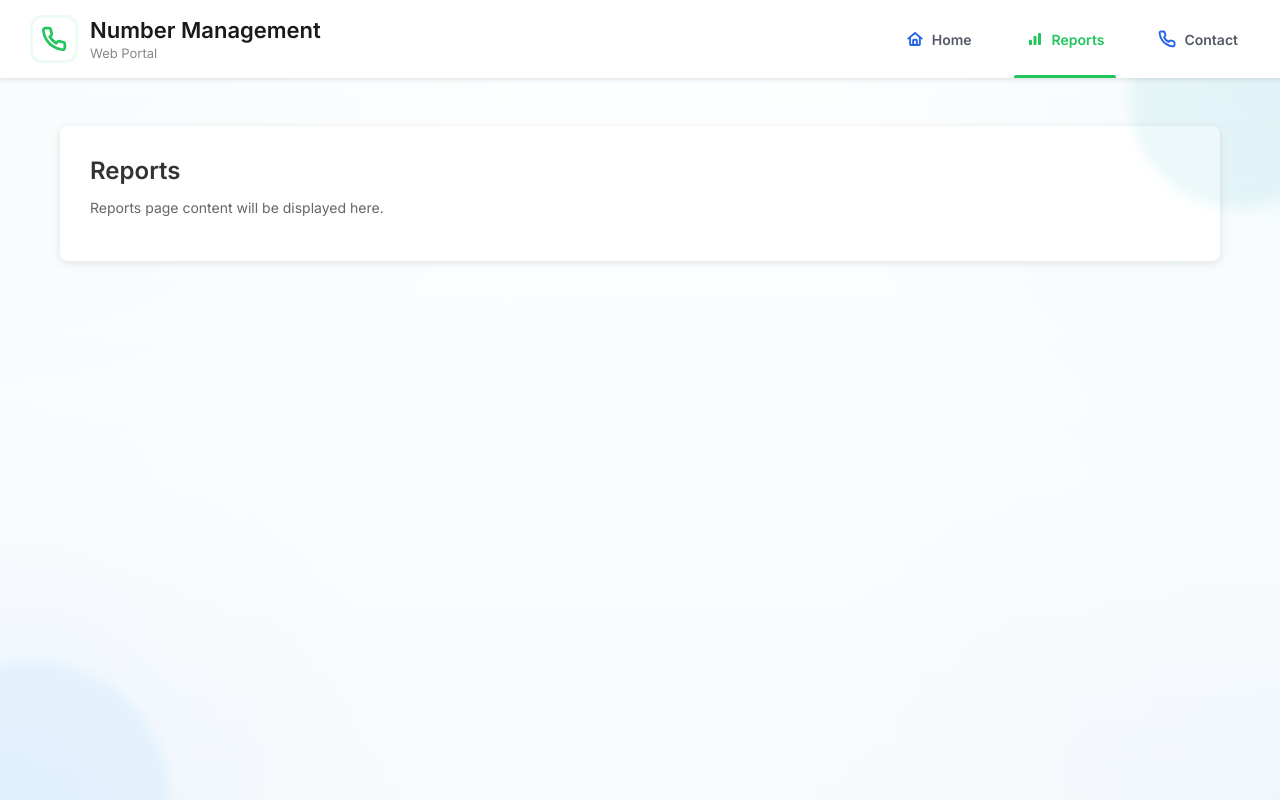
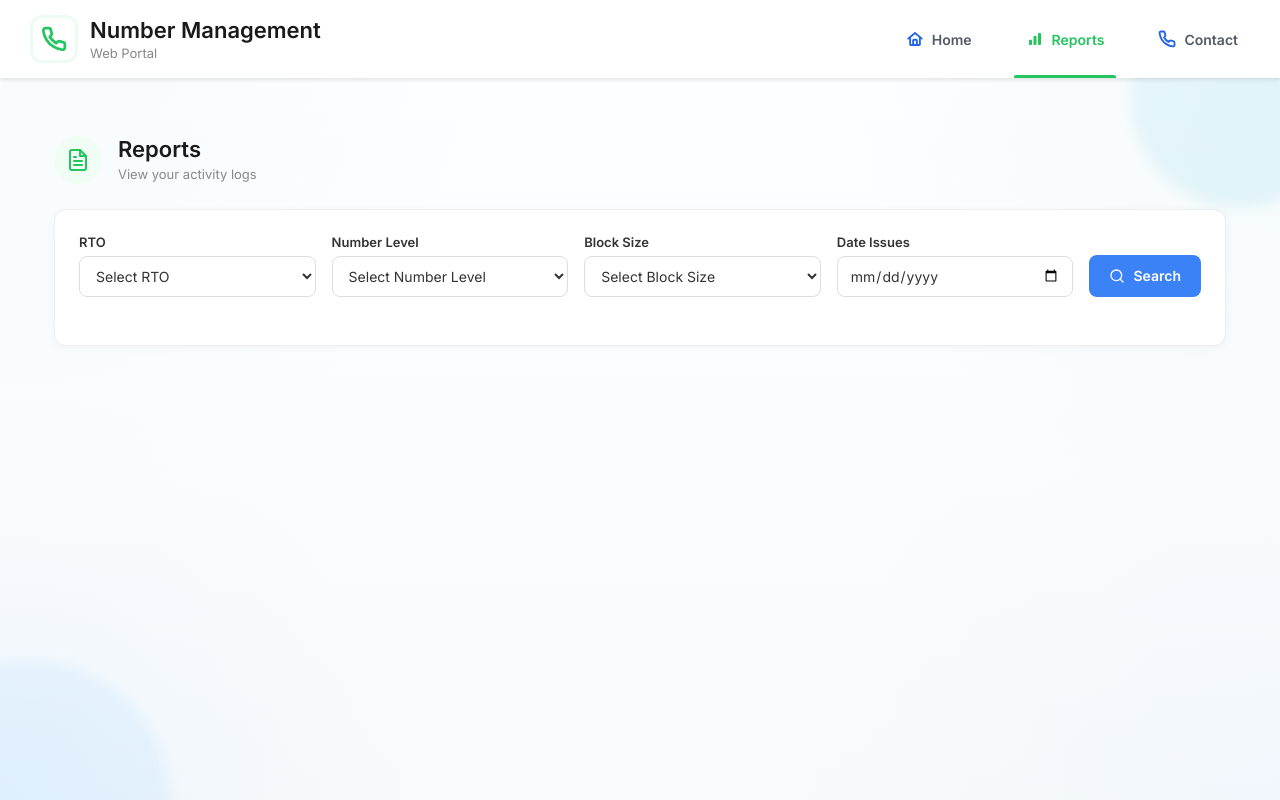
Before and after one commit to nehansasandani/Number_managment, an Angular app: page /reports in a window 1280 px wide. Built offline with nearby package versions, Linux system fonts and the light colour scheme.

Commit message:
Implement Report Page

```diff
--- a/src/app/pages/reports/reports.component.css
+++ b/src/app/pages/reports/reports.component.css
@@ -1,22 +1,181 @@
-.reports-container {
-  max-width: 1200px;
+.reports-page {
+  padding: 30px;
+  max-width: 1400px;
   margin: 0 auto;
-  padding: 20px;
+}
+
+.page-header {
+  display: flex;
+  align-items: center;
+  gap: 16px;
+  margin-bottom: 24px;
+}
+
+.page-icon {
+  display: flex;
+  align-items: center;
+  justify-content: center;
+  width: 48px;
+  height: 48px;
+  background-color: #f0fdf4;
+  border-radius: 50%;
+  color: #22C55E;
+}
+
+.page-icon svg {
+  width: 24px;
+  height: 24px;
+}
+
+.page-header h1 {
+  font-size: 22px;
+  font-weight: 700;
+  color: #1a1a1a;
+  margin: 0;
+}
+
+.page-header p {
+  font-size: 13px;
+  color: #888;
+  margin: 2px 0 0;
 }
 
 .reports-card {
-  background-color: white;
-  border-radius: 8px;
-  padding: 30px;
-  box-shadow: 0 2px 8px rgba(0, 0, 0, 0.1);
+  background: white;
+  border: 1px solid #eee;
+  border-radius: 12px;
+  padding: 24px;
+  box-shadow: 0 2px 8px rgba(0, 0, 0, 0.04);
 }
 
-.reports-card h2 {
-  color: #333;
-  margin-top: 0;
+.filters-row {
+  display: flex;
+  align-items: flex-end;
+  gap: 16px;
+  margin-bottom: 24px;
+  flex-wrap: wrap;
 }
 
-.reports-card p {
-  color: #666;
+.filter-group {
+  display: flex;
+  flex-direction: column;
+  gap: 6px;
+  flex: 1;
+  min-width: 160px;
+}
+
+.filter-group label {
+  font-size: 13px;
+  font-weight: 600;
+  color: #333;
+}
+
+.filter-group select,
+.filter-group input {
+  padding: 10px 12px;
+  border: 1px solid #ddd;
+  border-radius: 8px;
   font-size: 14px;
+  color: #333;
+  background: white;
 }
+
+.search-btn {
+  display: flex;
+  align-items: center;
+  gap: 8px;
+  background-color: #3B82F6;
+  color: white;
+  border: none;
+  padding: 10px 20px;
+  border-radius: 8px;
+  font-size: 14px;
+  font-weight: 600;
+  cursor: pointer;
+  white-space: nowrap;
+  height: 42px;
+}
+
+.search-btn:hover {
+  background-color: #2563EB;
+}
+
+.state-message {
+  text-align: center;
+  padding: 40px 0;
+  font-size: 14px;
+  color: #888;
+}
+
+.state-message.error {
+  color: #dc2626;
+}
+
+.reports-table {
+  width: 100%;
+  border-collapse: collapse;
+}
+
+.reports-table thead tr {
+  background-color: #eef2ff;
+}
+
+.reports-table th {
+  text-align: left;
+  padding: 12px 16px;
+  font-size: 13px;
+  font-weight: 700;
+  color: #333;
+}
+
+.reports-table td {
+  padding: 14px 16px;
+  font-size: 14px;
+  color: #444;
+  border-bottom: 1px solid #f0f0f0;
+}
+
+.pagination-row {
+  display: flex;
+  justify-content: space-between;
+  align-items: center;
+  margin-top: 20px;
+  flex-wrap: wrap;
+  gap: 12px;
+}
+
+.entries-info {
+  font-size: 13px;
+  color: #888;
+}
+
+.pagination-controls {
+  display: flex;
+  gap: 6px;
+}
+
+.page-btn {
+  min-width: 32px;
+  height: 32px;
+  border: 1px solid #ddd;
+  background: white;
+  border-radius: 6px;
+  font-size: 13px;
+  color: #333;
+  cursor: pointer;
+}
+
+.page-btn:hover:not(:disabled) {
+  background-color: #f0f8ff;
+}
+
+.page-btn.active {
+  background-color: #3B82F6;
+  color: white;
+  border-color: #3B82F6;
+}
+
+.page-btn:disabled {
+  opacity: 0.4;
+  cursor: not-allowed;
+}
--- a/src/app/pages/reports/reports.component.html
+++ b/src/app/pages/reports/reports.component.html
@@ -1,6 +1,104 @@
-<div class="reports-container">
+<div class="reports-page">
+
+  <div class="page-header">
+    <span class="page-icon">
+      <svg viewBox="0 0 24 24" fill="none" stroke="currentColor" stroke-width="2" stroke-linecap="round" stroke-linejoin="round">
+        <path d="M14 2H6a2 2 0 0 0-2 2v16a2 2 0 0 0 2 2h12a2 2 0 0 0 2-2V8z"/>
+        <polyline points="14 2 14 8 20 8"/>
+        <line x1="16" y1="13" x2="8" y2="13"/>
+        <line x1="16" y1="17" x2="8" y2="17"/>
+        <line x1="10" y1="9" x2="8" y2="9"/>
+      </svg>
+    </span>
+    <div>
+      <h1>Reports</h1>
+      <p>View your activity logs</p>
+    </div>
+  </div>
+
   <div class="reports-card">
-    <h2>Reports</h2>
-    <p>Reports page content will be displayed here.</p>
+
+    <div class="filters-row">
+      <div class="filter-group">
+        <label>RTO</label>
+        <select [(ngModel)]="selectedR">
+          <option value="">Select RTO</option>
+        </select>
+      </div>
+
+      <div class="filter-group">
+        <label>Number Level</label>
+        <select [(ngModel)]="selectedNumberLevel">
+          <option value="">Select Number Level</option>
+        </select>
+      </div>
+
+      <div class="filter-group">
+        <label>Block Size</label>
+        <select [(ngModel)]="selectedBlockSize">
+          <option value="">Select Block Size</option>
+        </select>
+      </div>
+
+      <div class="filter-group">
+        <label>Date Issues</label>
+        <input type="date" [(ngModel)]="selectedDate" placeholder="Select Date" />
+      </div>
+
+      <button class="search-btn" (click)="search()">
+        <svg viewBox="0 0 24 24" fill="none" stroke="currentColor" stroke-width="2" stroke-linecap="round" stroke-linejoin="round" width="16" height="16">
+          <circle cx="11" cy="11" r="8"/>
+          <line x1="21" y1="21" x2="16.65" y2="16.65"/>
+        </svg>
+        Search
+      </button>
+    </div>
+
+    <div *ngIf="loading" class="state-message">Loading...</div>
+
+    <div *ngIf="error" class="state-message error">Something went wrong. Please try again.</div>
+
+    <table class="reports-table" *ngIf="hasSearched && !loading && !error && displayedLogs.length > 0">
+      <thead>
+        <tr>
+          <th>#</th>
+          <th>RTO</th>
+          <th>Number Level</th>
+          <th>Block Size</th>
+          <th>Date Issues</th>
+        </tr>
+      </thead>
+      <tbody>
+        <tr *ngFor="let log of displayedLogs; let i = index">
+          <td>{{ (currentPage - 1) * pageSize + i + 1 }}</td>
+          <td>{{ log.r }}</td>
+          <td>{{ log.numberLevel }}</td>
+          <td>{{ log.blockSize }}</td>
+          <td>{{ log.dateIssues }}</td>
+        </tr>
+      </tbody>
+    </table>
+
+    <div *ngIf="hasSearched && !loading && !error && displayedLogs.length === 0" class="state-message">
+      No results found.
+    </div>
+
+    <div class="pagination-row" *ngIf="hasSearched && !loading && !error && displayedLogs.length > 0">
+      <span class="entries-info">
+        Showing {{ startIndex }} to {{ endIndex }} of {{ totalEntries }} entries
+      </span>
+
+      <div class="pagination-controls">
+        <button class="page-btn" (click)="previousPage()" [disabled]="currentPage === 1">‹</button>
+        <button
+          *ngFor="let page of pageNumbers"
+          class="page-btn"
+          [class.active]="page === currentPage"
+          (click)="goToPage(page)"
+        >{{ page }}</button>
+        <button class="page-btn" (click)="nextPage()" [disabled]="currentPage === totalPages">›</button>
+      </div>
+    </div>
+
   </div>
 </div>
--- a/src/app/pages/reports/reports.component.ts
+++ b/src/app/pages/reports/reports.component.ts
@@ -1,4 +1,6 @@
 import { Component } from '@angular/core';
+import { ReportsService } from './reports.service';
+import { ActivityLog } from './reports.model';
 
 @Component({
   selector: 'app-reports',
@@ -6,4 +8,78 @@ import { Component } from '@angular/core';
   styleUrls: ['./reports.component.css']
 })
 export class ReportsComponent {
+  selectedR = '';
+  selectedNumberLevel = '';
+  selectedBlockSize = '';
+  selectedDate = '';
+
+  displayedLogs: ActivityLog[] = [];
+  currentPage = 1;
+  pageSize = 10;
+  totalEntries = 0;
+  totalPages = 1;
+
+  loading = false;
+  error = false;
+  hasSearched = false;
+
+  constructor(private reportsService: ReportsService) {}
+
+  search(): void {
+    this.currentPage = 1;
+    this.fetchLogs();
+  }
+
+  fetchLogs(): void {
+    this.loading = true;
+    this.error = false;
+    this.hasSearched = true;
+
+    this.reportsService.getEntries({
+      r: this.selectedR,
+      numberLevel: this.selectedNumberLevel,
+      blockSize: this.selectedBlockSize,
+      date: this.selectedDate,
+      page: this.currentPage,
+      pageSize: this.pageSize
+    }).subscribe({
+      next: (res) => {
+        this.displayedLogs = res.data;
+        this.totalEntries = res.totalEntries;
+        this.totalPages = Math.ceil(res.totalEntries / this.pageSize);
+        this.loading = false;
+      },
+      error: () => {
+        this.error = true;
+        this.loading = false;
+      }
+    });
+  }
+
+  goToPage(page: number): void {
+    if (page >= 1 && page <= this.totalPages) {
+      this.currentPage = page;
+      this.fetchLogs();
+    }
+  }
+
+  previousPage(): void {
+    this.goToPage(this.currentPage - 1);
+  }
+
+  nextPage(): void {
+    this.goToPage(this.currentPage + 1);
+  }
+
+  get startIndex(): number {
+    return this.totalEntries === 0 ? 0 : (this.currentPage - 1) * this.pageSize + 1;
+  }
+
+  get endIndex(): number {
+    return Math.min(this.currentPage * this.pageSize, this.totalEntries);
+  }
+
+  get pageNumbers(): number[] {
+    return Array.from({ length: this.totalPages }, (_, i) => i + 1);
+  }
 }
--- /dev/null
+++ b/src/app/pages/reports/reports.mock.ts
@@ -0,0 +1,16 @@
+import { ActivityLog } from './reports.model';
+
+export const MOCK_ACTIVITY_LOGS: ActivityLog[] = [
+
+  { r: 'Kandy', numberLevel: 'FTTH', blockSize: '100', dateIssues: '20 May 2025, 10:30 AM' },
+  { r: 'Nuganboda', numberLevel: 'FTTH', blockSize: '100', dateIssues: '20 May 2025, 09:15 AM' },
+  { r: 'Colombo', numberLevel: 'FTTH', blockSize: '100', dateIssues: '18 May 2025, 05:15 AM' },
+  { r: 'Jaffna', numberLevel: 'FTTH', blockSize: '100', dateIssues: '15 May 2025, 13:30 AM' },
+  { r: 'Galle', numberLevel: 'FTTH', blockSize: '100', dateIssues: '30 May 2025, 01:05 AM' },
+  { r: 'Matara', numberLevel: 'FTTH', blockSize: '100', dateIssues: '05 May 2025, 08:15 AM' },
+  { r: 'Batticaloa', numberLevel: 'FTTH', blockSize: '100', dateIssues: '13 May 2025, 18:12 AM' },
+  { r: 'Trincomalee', numberLevel: 'FTTH', blockSize: '100', dateIssues: '20 May 2025, 18:15 AM' },
+  { r: 'Anuradhapura', numberLevel: 'FTTH', blockSize: '100', dateIssues: '21 May 2025, 14:20 AM' },
+  { r: 'Kurunagala', numberLevel: 'FTTH', blockSize: '100', dateIssues: '22 May 2025, 09:10 AM' },
+
+];
--- /dev/null
+++ b/src/app/pages/reports/reports.service.ts
@@ -0,0 +1,14 @@
+import { Injectable } from '@angular/core';
+import { Observable, of } from 'rxjs';
+import { LogFilters, LogResponse } from './reports.model';
+import { MOCK_ACTIVITY_LOGS } from './reports.mock';
+
+@Injectable({ providedIn: 'root' })
+export class ReportsService {
+
+  getEntries(filters: LogFilters): Observable<LogResponse> {
+    // TODO: Backend Integration
+
+    return of({ data: MOCK_ACTIVITY_LOGS, totalEntries: MOCK_ACTIVITY_LOGS.length });
+  }
+}
```
Also changed, not shown: src/app/pages/reports/reports.model.ts (added, +20 -0 lines).
